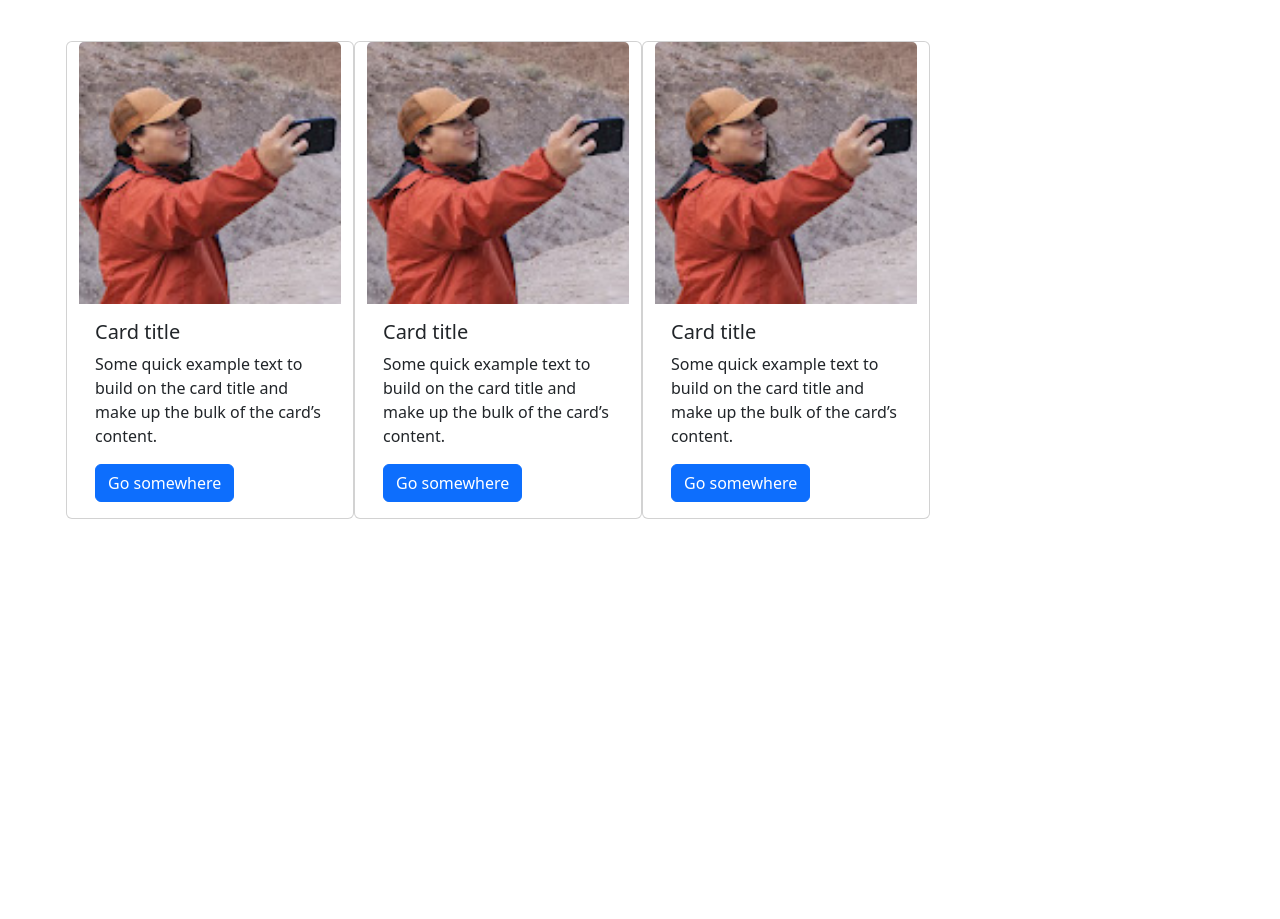
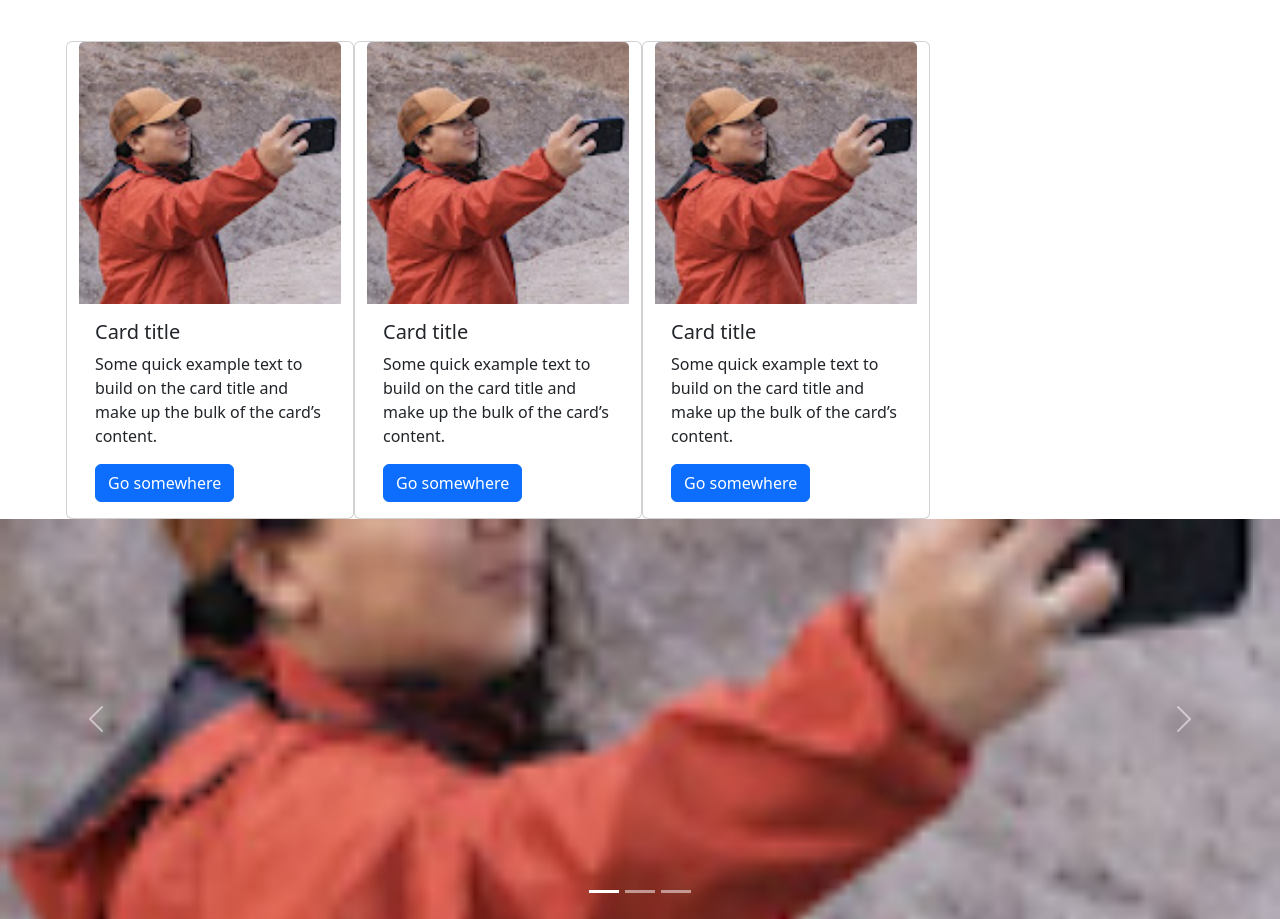
Before and after one commit to natasantanam2012/boostrap_ejemplos, a plain HTML site: page index.html in a window 1280 px wide. Shown: the part 63-982 px from the top of the page. Before the commit the page ends 800 px from the top, so only its background shows below. Drawn offline with nearby package versions, Linux system fonts and the light colour scheme.

Commit message:
boostrap ejemplos

```diff
--- a/assets/css/styles.css
+++ b/assets/css/styles.css
@@ -0,0 +1,12 @@
+
+
+
+.carousel-inner {
+height: 400px;
+}
+
+
+.carousel-inner img {
+height: 400px;
+object-fit: cover;
+}
--- a/index.html
+++ b/index.html
@@ -86,6 +86,38 @@
 
 </div>
 
+<div id="carouselExampleIndicators" class="carousel slide">
+    <div class="carousel-indicators">
+        <button type="button" data-bs-target="#carouselExampleIndicators" data-bs-slide-to="0" class="active"
+            aria-current="true" aria-label="Slide 1"></button>
+        <button type="button" data-bs-target="#carouselExampleIndicators" data-bs-slide-to="1"
+            aria-label="Slide 2"></button>
+        <button type="button" data-bs-target="#carouselExampleIndicators" data-bs-slide-to="2"
+            aria-label="Slide 3"></button>
+    </div>
+    <div class="carousel-inner">
+        <div class="carousel-item active">
+            <img src="/assets/img/nataly.jpg" class="d-block w-100" alt="...">
+        </div>
+        <div class="cC">
+            <img src="/assets/img/nataly.jpg" class="d-block w-100" alt="...">
+        </div>
+        <div class="carousel-item">
+            <img src="/assets/img/nataly.jpg" class="d-block w-100" alt="...">
+        </div>
+    </div>
+    <button class="carousel-control-prev" type="button" data-bs-target="#carouselExampleIndicators"
+        data-bs-slide="prev">
+        <span class="carousel-control-prev-icon" aria-hidden="true"></span>
+        <span class="visually-hidden">Previous</span>
+    </button>
+    <button class="carousel-control-next" type="button" data-bs-target="#carouselExampleIndicators"
+        data-bs-slide="next">
+        <span class="carousel-control-next-icon" aria-hidden="true"></span>
+        <span class="visually-hidden">Next</span>
+    </button>
+</div>
+
     <script src="https://cdn.jsdelivr.net/npm/bootstrap@5.3.8/dist/js/bootstrap.bundle.min.js"
         integrity="sha384-FKyoEForCGlyvwx9Hj09JcYn3nv7wiPVlz7YYwJrWVcXK/BmnVDxM+D2scQbITxI"
         crossorigin="anonymous"></script>
```
